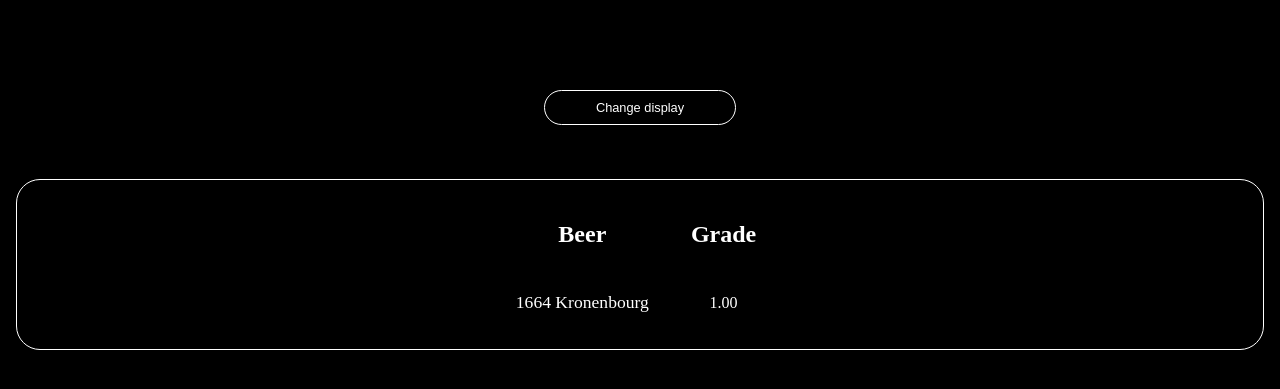
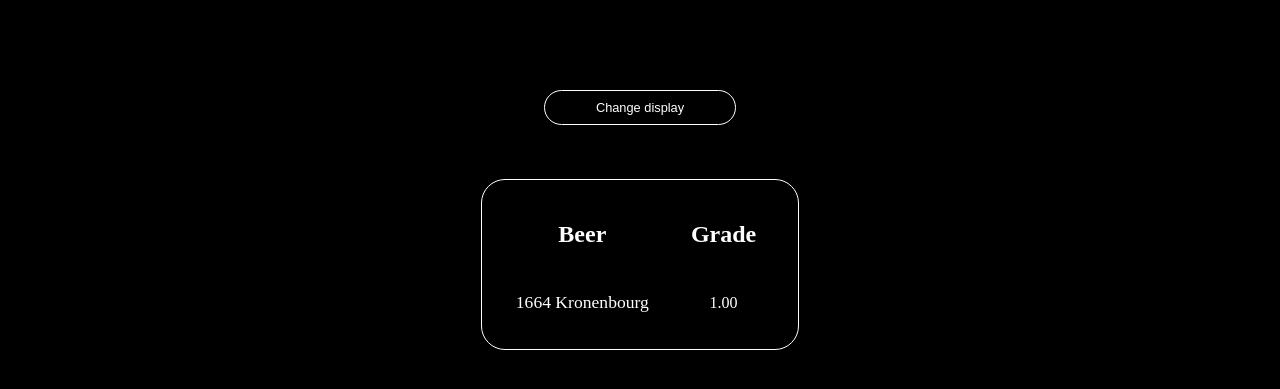
Before and after one commit to Mino1289/BeerAdvisor, a PHP site: page /beersort.php in a window 1280 px wide. Shown: the part 184-573 px from the top of the page. Run offline with PHP 8.4, Linux system fonts and the light colour scheme; a user stored in the database is signed in; data comes from the database, SQL or seed files in the repository; tables that the repository leaves empty hold one stand-in row (values such as "Sample post"); style sheets or scripts are compiled from the project's sources.

Commit message:
Fixes SQL DB

```diff
--- a/beeradvisor.sql
+++ b/beeradvisor.sql
@@ -790,7 +790,7 @@
 --
 ALTER TABLE `beer_user`
   ADD CONSTRAINT `beer_user_ibfk_1` FOREIGN KEY (`ID_user`) REFERENCES `user` (`ID_user`),
-  ADD CONSTRAINT `beer_user_ibfk_2` FOREIGN KEY (`ID_beer`) REFERENCES `beer` (`ID_beer`);
+  ADD CONSTRAINT `beer_user_ibfk_2` FOREIGN KEY (`ID_beer`) REFERENCES `beer` (`ID_beer`) ON DELETE CASCADE;
 
 --
 -- Constraints for table `comment`
--- a/css/sort.scss
+++ b/css/sort.scss
@@ -131,3 +131,11 @@
     text-align: center;
     vertical-align: middle;
 }
+
+.none
+{
+    justify-content: center;
+    margin-left: auto;
+    margin-right: auto;
+    width: auto;
+}
```
